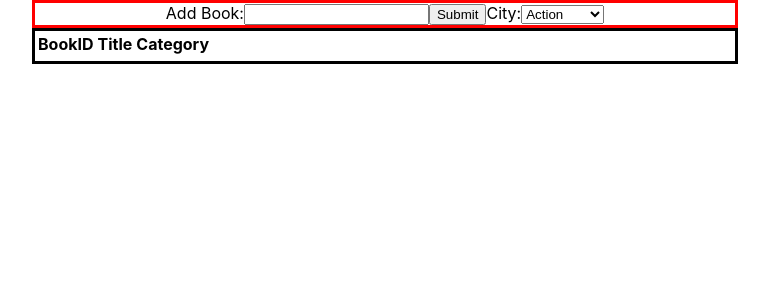
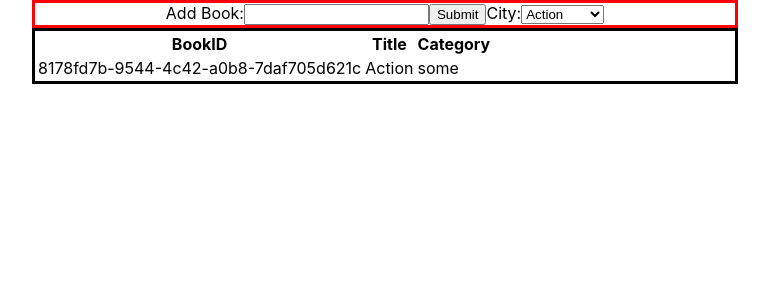
Before and after one commit to Paul-Clue/reactLibrary, a React (Create React App) app: page / in a window 1280 px wide. Shown: the top 300 px of the page, without its empty margins (255-1024 px from the left). Built offline with nearby package versions, Linux system fonts and the light colour scheme.

Commit message:
Add Hooks

```diff
--- a/src/App.js
+++ /dev/null
@@ -1,21 +0,0 @@
-import './App.css';
-import PropTypes from 'prop-types';//eslint-disable-line
-import BooksList from './BooksList';
-import BooksForm from './BooksForm';
-
-function App() {
-  return (
-    <>
-      <div className="list">
-        <BooksForm />
-      </div>
-      <div className="form">
-        <BooksList />
-      </div>
-    </>
-  );
-}
-
-App.propTypes = { name: PropTypes.string};//eslint-disable-line
-
-export default App;
--- a/src/BooksList.js
+++ /dev/null
@@ -1,20 +0,0 @@
-import React from 'react';
-
-function BooksList() {
-  return (
-    <table>
-      <tr>
-        <th>BookID</th>
-        <th>Title</th>
-        <th>Category</th>
-      </tr>
-      <tr>
-        <td />
-        <td />
-        <td />
-      </tr>
-    </table>
-  );
-}
-
-export default BooksList;
--- /dev/null
+++ b/src/components/App.js
@@ -0,0 +1,18 @@
+import '../App.css';
+import BooksList from '../containers/BooksList';
+import BooksForm from '../containers/BooksForm';
+
+function App() {
+  return (
+    <>
+      <div className="list">
+        <BooksForm />
+      </div>
+      <div className="form">
+        <BooksList />
+      </div>
+    </>
+  );
+}
+
+export default App;
--- /dev/null
+++ b/src/components/Book.js
@@ -0,0 +1,17 @@
+import React from 'react';
+import PropTypes from 'prop-types';
+
+function Book(props) {
+  const { book } = props;
+  return (
+    <tr>
+      <td>{book.bookId}</td>
+      <td>{book.category}</td>
+      <td>{book.name}</td>
+    </tr>
+  );
+}
+
+Book.propTypes = { book: PropTypes.instanceOf(Object).isRequired };
+
+export default Book;
--- a/src/BooksForm.js
+++ b/src/containers/BooksForm.js
@@ -1,7 +1,7 @@
 import React from 'react';
 
 function BooksForm() {
-  const cat = ['Action', 'Biography', 'History', 'Horror', 'Kids', 'Learning', 'Sci-Fi'];// eslint-disable-line
+  const cat = ['Action', 'Biography', 'History', 'Horror', 'Kids', 'Learning', 'Sci-Fi'];
   return (
     <form>
       <label htmlFor="book">
--- /dev/null
+++ b/src/containers/BooksList.js
@@ -0,0 +1,24 @@
+import React from 'react';
+import { useSelector } from 'react-redux';
+import Book from '../components/Book';
+
+function BooksList() {
+  const booksList = useSelector((state) => state.addRemoveBook);
+
+  return (
+    <table>
+      <thead>
+        <tr>
+          <th>BookID</th>
+          <th>Title</th>
+          <th>Category</th>
+        </tr>
+      </thead>
+      <tbody>
+        { booksList.map((book) => <Book key={book.bookId} book={book} />) }
+      </tbody>
+    </table>
+  );
+}
+
+export default BooksList;
--- a/src/index.js
+++ b/src/index.js
@@ -6,22 +6,17 @@ import { createStore } from 'redux';
 import { v4 as uuidv4 } from 'uuid';
 import { devToolsEnhancer } from 'redux-devtools-extension';
 import rootReducer from './reducers';
-import App from './App';
+import App from './components/App';
 
-const Books = [
+const BOOKS = [
   {
     bookId: uuidv4(),
     name: 'some',
     category: 'Action',
   },
-
 ];
 
-const store = createStore(
-  rootReducer,
-  Books,
-  devToolsEnhancer(),
-);
+const store = createStore(rootReducer, { addRemoveBook: BOOKS }, devToolsEnhancer());
 
 ReactDOM.render(
   <React.StrictMode>
```
Also changed, not shown: src/Book.js (deleted, +0 -18 lines).
